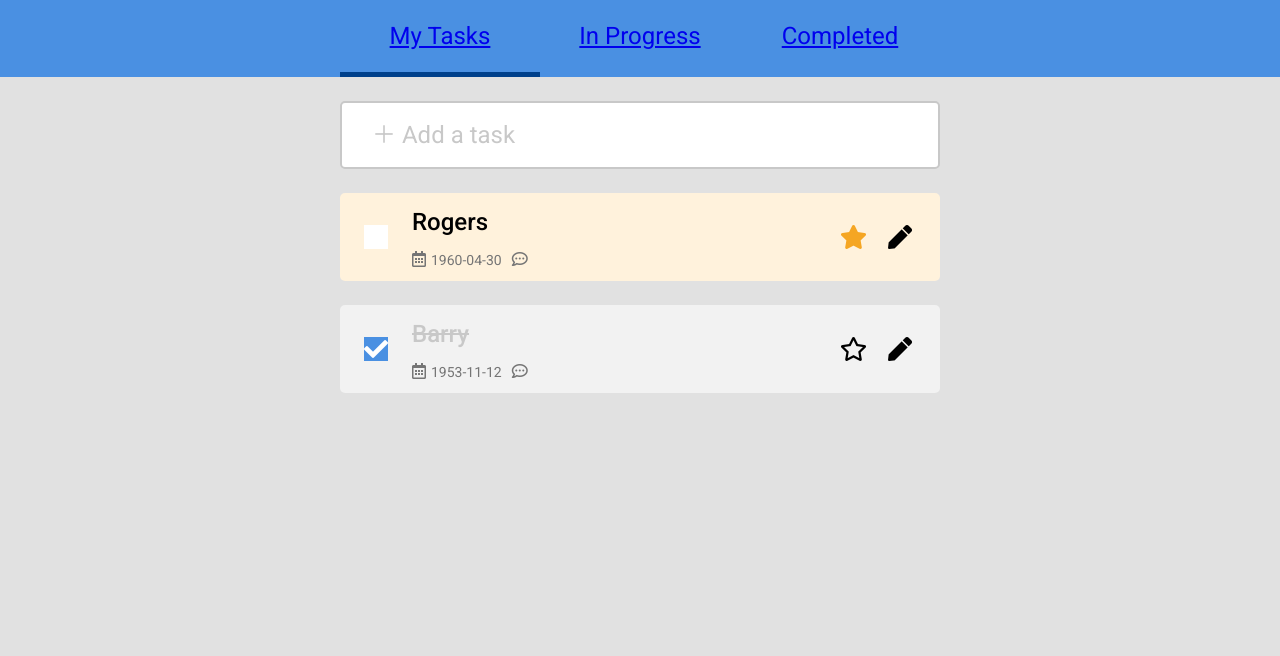
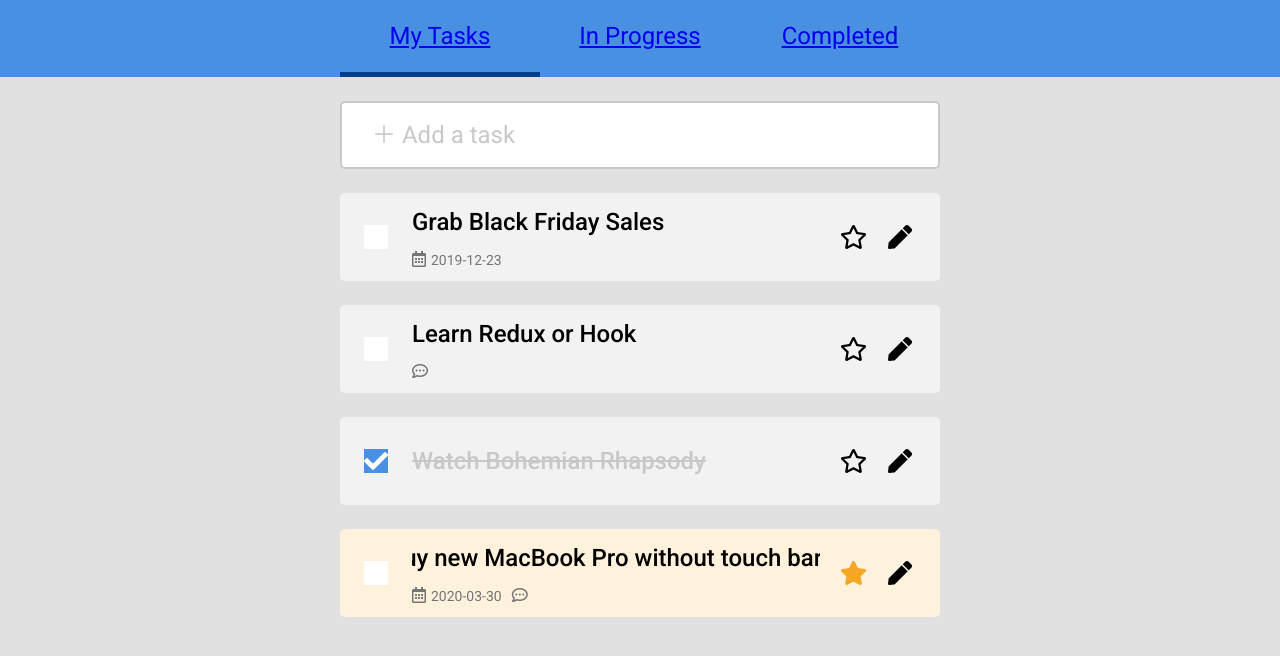
Before and after one commit to pamcy/React-ToDoList-App, a React (Create React App) app: page / in a window 1280 px wide. Shown: the top 656 px of the page. Built offline with nearby package versions, Linux system fonts and the light colour scheme.

Commit message:
:sparkles: Save state to Localstorage

```diff
--- a/src/components/TabContent.js
+++ b/src/components/TabContent.js
@@ -1,35 +1,27 @@
 import React from 'react';
 import AddTaskForm from './AddTaskForm';
 import SingleTask from './SingleTask';
+import sampleTodos from '../sample-todos';
 
 class TabContent extends React.Component {
   baseState = '';
 
   state = {
-    tasks: [
-      {
-        id: 1,
-        title: 'Rogers',
-        date: '1960-04-30',
-        time: '23:30',
-        comment: 'no comment',
-        completed: false,
-        important: true,
-        isEditMode: false,
-      },
-      {
-        id: 2,
-        title: 'Barry',
-        date: '1953-11-12',
-        time: '09:05',
-        comment: 'Hi, i am flash',
-        completed: true,
-        important: false,
-        isEditMode: false,
-      },
-    ],
+    tasks: [...sampleTodos],
     newTaskIsOpen: false,
   };
+
+  componentDidMount() {
+    const localStorageValue = localStorage.getItem('todoItem');
+
+    if (localStorageValue) {
+      this.setState({ tasks: JSON.parse(localStorageValue) });
+    }
+  }
+
+  componentDidUpdate() {
+    localStorage.setItem('todoItem', JSON.stringify(this.state.tasks));
+  }
 
   openNewTask = () => {
     this.setState({ newTaskIsOpen: true });
--- /dev/null
+++ b/src/sample-todos.js
@@ -0,0 +1,44 @@
+const todos = [
+  {
+    id: 1,
+    title: 'Grab Black Friday Sales',
+    date: '2019-12-23',
+    time: '23:30',
+    comment: '',
+    completed: false,
+    important: false,
+    isEditMode: false,
+  },
+  {
+    id: 2,
+    title: 'Learn Redux or Hook',
+    date: '',
+    time: '',
+    comment: 'https://www.reddit.com/r/reactjs/comments/ap614g/new_to_react_should_i_learn_redux/',
+    completed: false,
+    important: false,
+    isEditMode: false,
+  },
+  {
+    id: 3,
+    title: 'Watch Bohemian Rhapsody',
+    date: '',
+    time: '',
+    comment: '',
+    completed: true,
+    important: false,
+    isEditMode: false,
+  },
+  {
+    id: 4,
+    title: 'Buy new MacBook Pro without touch bar',
+    date: '2020-03-30',
+    time: '',
+    comment: '🙈🍎💻',
+    completed: false,
+    important: true,
+    isEditMode: false,
+  },
+];
+
+export default todos;
```
